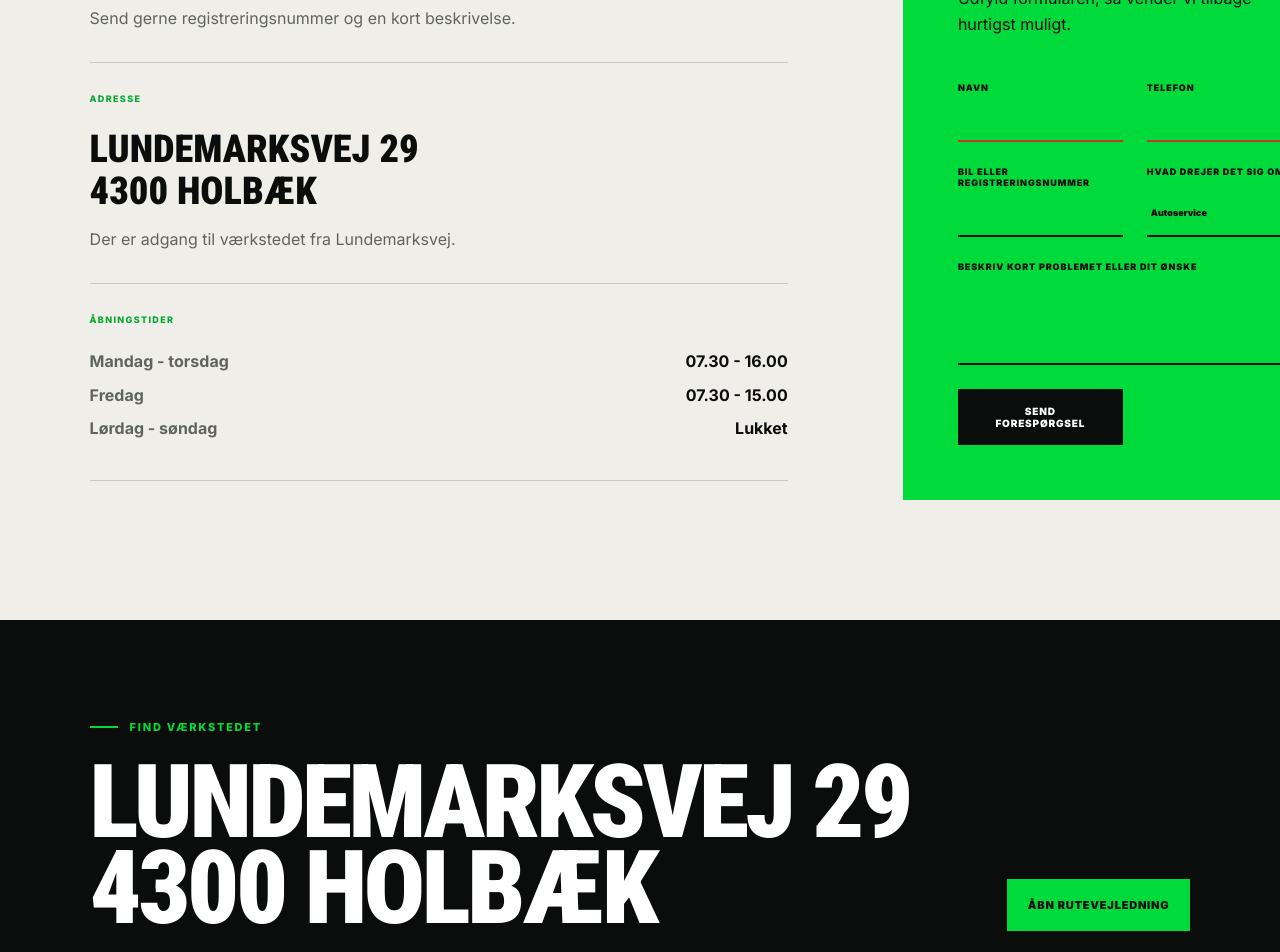
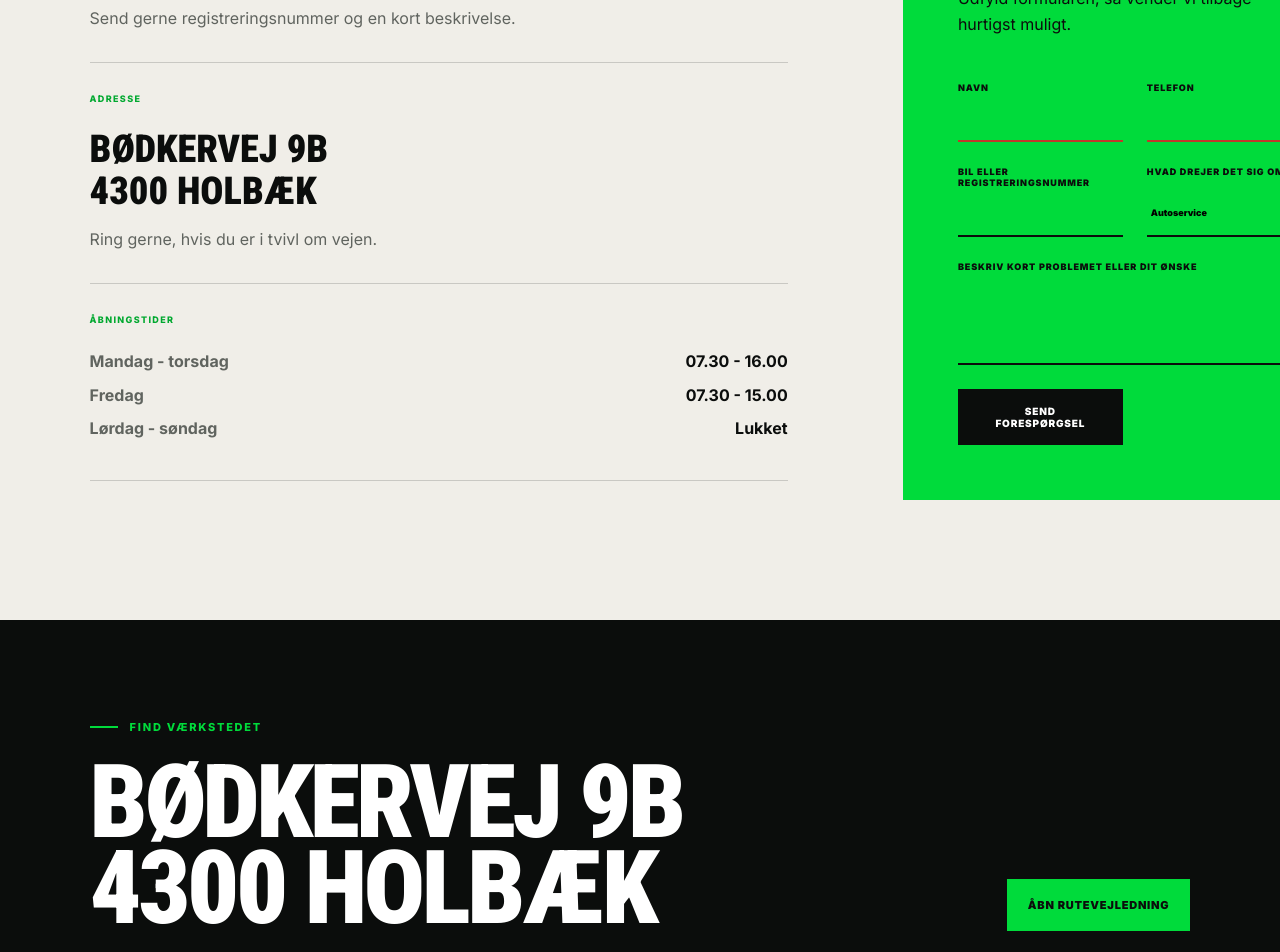
Before and after one commit to MPSolution4281/BrandenburgAuto, a Next.js app: page /kontakt in a window 1280 px wide. Shown: the part 1040-1992 px from the top of the page. Built offline with nearby package versions, Linux system fonts and the light colour scheme.

Commit message:
Ret adresse til korrekt lokation Bødkervej 9B
Sitet brugte fejlagtigt Lundemarksvej 29 alle steder (kontaktside, footer, hero, schema geo-koordinater). Rettet til den korrekte adresse Bødkervej 9B, 4300 Holbæk, inkl. opdaterede lat/long i LocalBusiness-schema.

```diff
--- a/app/kontakt/page.js
+++ b/app/kontakt/page.js
@@ -16,7 +16,7 @@ export default function ContactPage() {
         <div className="contact-info">
           <div><span>Telefon</span><a href={`tel:${site.phone}`}>{site.phoneDisplay}</a><p>Hurtigst til tidsbestilling og akutte spørgsmål.</p></div>
           <div><span>E-mail</span><a href={`mailto:${site.email}`}>{site.email}</a><p>Send gerne registreringsnummer og en kort beskrivelse.</p></div>
-          <div><span>Adresse</span><a href="https://www.google.com/maps/search/?api=1&query=Lundemarksvej+29+4300+Holbæk" target="_blank" rel="noreferrer">{site.street}<br />{site.postalCode} {site.city}</a><p>Der er adgang til værkstedet fra Lundemarksvej.</p></div>
+          <div><span>Adresse</span><a href="https://www.google.com/maps/search/?api=1&query=Bødkervej+9B+4300+Holbæk" target="_blank" rel="noreferrer">{site.street}<br />{site.postalCode} {site.city}</a><p>Ring gerne, hvis du er i tvivl om vejen.</p></div>
           <div><span>Åbningstider</span>{site.hours.map(([day, time]) => <p className="hours" key={day}><strong>{day}</strong><b>{time}</b></p>)}</div>
         </div>
         <div className="form-panel">
@@ -27,8 +27,8 @@ export default function ContactPage() {
         </div>
       </section>
       <section className="map-band">
-        <div><span className="kicker">Find værkstedet</span><h2>Lundemarksvej 29<br />4300 Holbæk</h2></div>
-        <a className="button primary" href="https://www.google.com/maps/search/?api=1&query=Lundemarksvej+29+4300+Holbæk" target="_blank" rel="noreferrer">Åbn rutevejledning</a>
+        <div><span className="kicker">Find værkstedet</span><h2>Bødkervej 9B<br />4300 Holbæk</h2></div>
+        <a className="button primary" href="https://www.google.com/maps/search/?api=1&query=Bødkervej+9B+4300+Holbæk" target="_blank" rel="noreferrer">Åbn rutevejledning</a>
       </section>
     </>
   );
--- a/app/layout.js
+++ b/app/layout.js
@@ -59,8 +59,8 @@ const localBusiness = {
   },
   geo: {
     "@type": "GeoCoordinates",
-    latitude: 55.7139,
-    longitude: 11.7158
+    latitude: 55.696126,
+    longitude: 11.711696
   },
   areaServed: ["Holbæk", "Tuse", "Vipperød", "Jyderup", "Svinninge"],
   openingHoursSpecification: [
@@ -75,8 +75,8 @@ export default function RootLayout({ children }) {
       <head>
         <meta name="geo.region" content="DK-085" />
         <meta name="geo.placename" content="Holbæk" />
-        <meta name="geo.position" content="55.7139;11.7158" />
-        <meta name="ICBM" content="55.7139, 11.7158" />
+        <meta name="geo.position" content="55.696126;11.711696" />
+        <meta name="ICBM" content="55.696126, 11.711696" />
       </head>
       <body>
         <a className="skip-link" href="#main">Gå til indhold</a>
--- a/app/om/page.js
+++ b/app/om/page.js
@@ -4,7 +4,7 @@ import ContactBand from "@/components/ContactBand";
 
 export const metadata = {
   title: "Om Joachim og værkstedet i Holbæk",
-  description: "Mød Joachim Brandenburg og læs om Brandenburg Autoservice på Lundemarksvej i Holbæk.",
+  description: "Mød Joachim Brandenburg og læs om Brandenburg Autoservice på Bødkervej i Holbæk.",
   alternates: { canonical: "/om" }
 };
 
--- a/app/page.js
+++ b/app/page.js
@@ -26,7 +26,7 @@ export default function Home() {
             </div>
           </div>
         </div>
-        <div className="hero-side">LUNDEMARKSVEJ 29 · 4300 HOLBÆK</div>
+        <div className="hero-side">BØDKERVEJ 9B · 4300 HOLBÆK</div>
       </section>
 
       <section className="trust-strip">
--- a/data/site.js
+++ b/data/site.js
@@ -5,8 +5,8 @@ export const site = {
   phoneDisplay: "47 47 00 11",
   phone: "+4547470011",
   email: "brandenburg.autoservice@gmail.com",
-  address: "Lundemarksvej 29, 4300 Holbæk",
-  street: "Lundemarksvej 29",
+  address: "Bødkervej 9B, 4300 Holbæk",
+  street: "Bødkervej 9B",
   postalCode: "4300",
   city: "Holbæk",
   cvr: "42221424",
```
